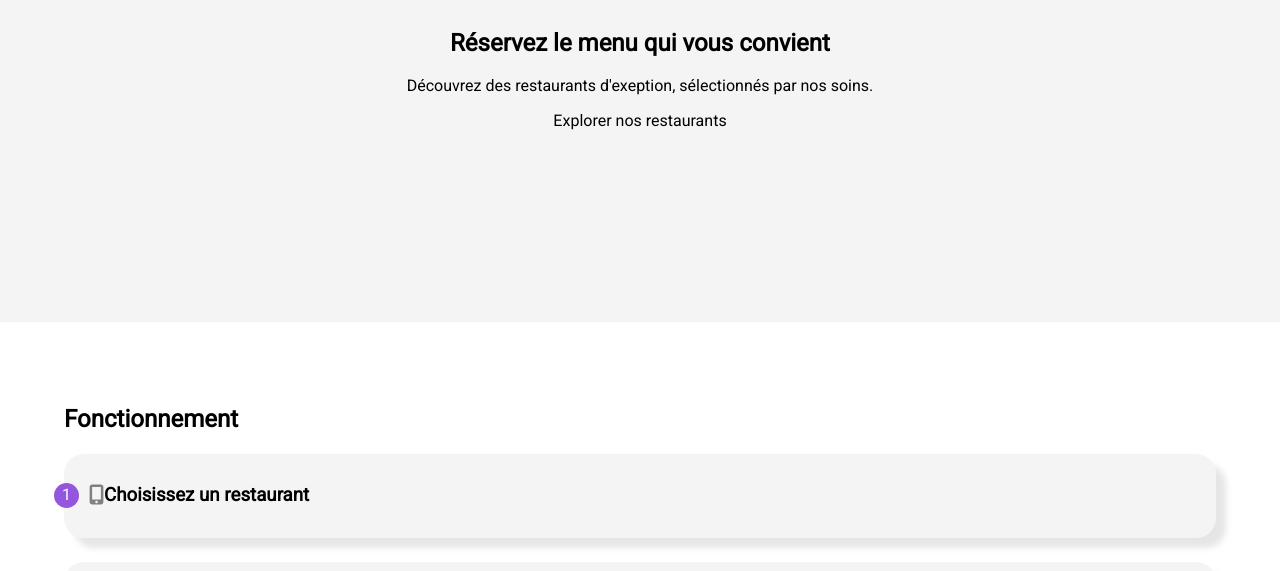
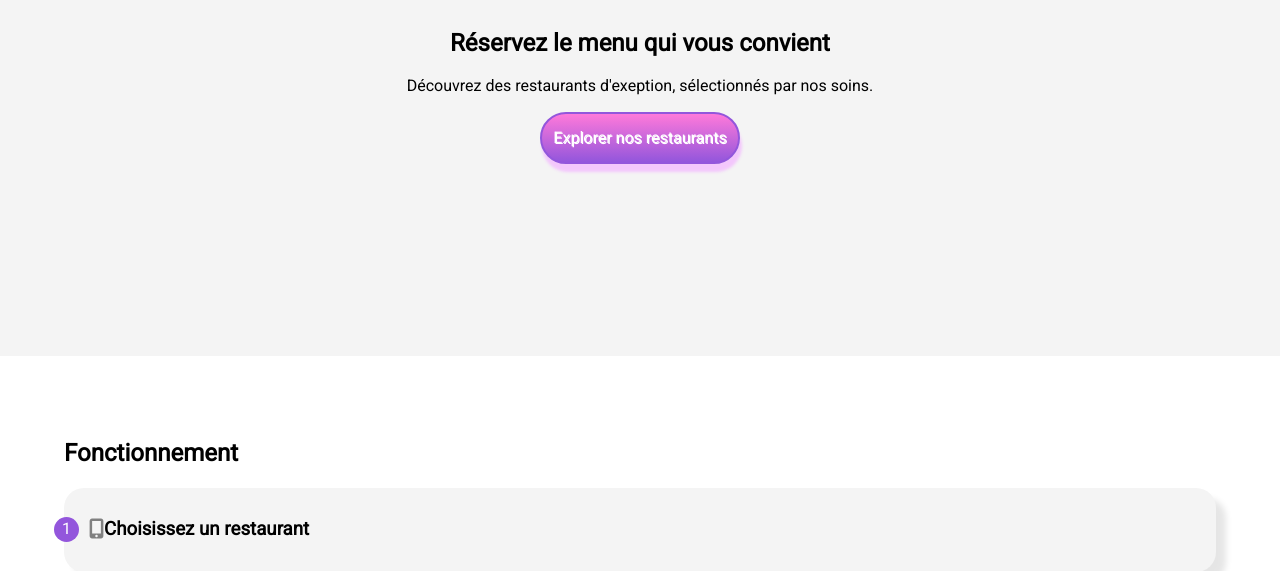
Before and after one commit to tbonnefille/P3_code, a website: page html/index.html in a window 1280 px wide. Shown: the part 168-739 px from the top of the page. Drawn offline with Linux system fonts and the light colour scheme; a web font is replaced by a local one.

Commit message:
rajout btn

```diff
--- a/html/index.html
+++ b/html/index.html
@@ -27,8 +27,8 @@
 <section id="explorer">
     <h2>Réservez le menu qui vous convient</h2>
     <p>Découvrez des restaurants d'exeption, sélectionnés par nos soins.</p>
-    <div class="button-box">
-        <div class="button">Explorer nos restaurants</div>
+    <div class="btn-box">
+        <div class="btn">Explorer nos restaurants</div>
     </div>
 </section>
 
--- a/sass/components/_buttons.scss
+++ b/sass/components/_buttons.scss
@@ -0,0 +1,29 @@
+
+.btn-box{
+
+    display: flex;
+    justify-content: center;
+
+}
+
+
+
+
+.btn{
+
+    color: #FFFFFF;
+    width: 200px;
+    text-shadow: 1px 1px 0px #FFFFFF;
+    box-shadow: 2px 8px 3px #F3C7FC;
+    padding: 15px 10px;
+    border-radius: 30px;
+    border: 2px solid #9356DC;
+    background: #9356DC;
+    background: linear-gradient(to top, #9356DC, #FF79DA);
+    text-align: center;
+    justify-content: center;
+
+
+
+
+  }
--- a/sass/main.scss
+++ b/sass/main.scss
@@ -1,3 +1,19 @@
+
+@import'components/buttons';
+
+
+
+
+
+
+
+
+
+
+
+
+
+
 
 @font-face {
 
```
Also changed, not shown: html/resto1.html (+2 -2 lines), html/resto2.html (+2 -2 lines), html/resto3.html (+2 -2 lines), html/resto4.html (+2 -2 lines), css/style.css, 1 other file.
